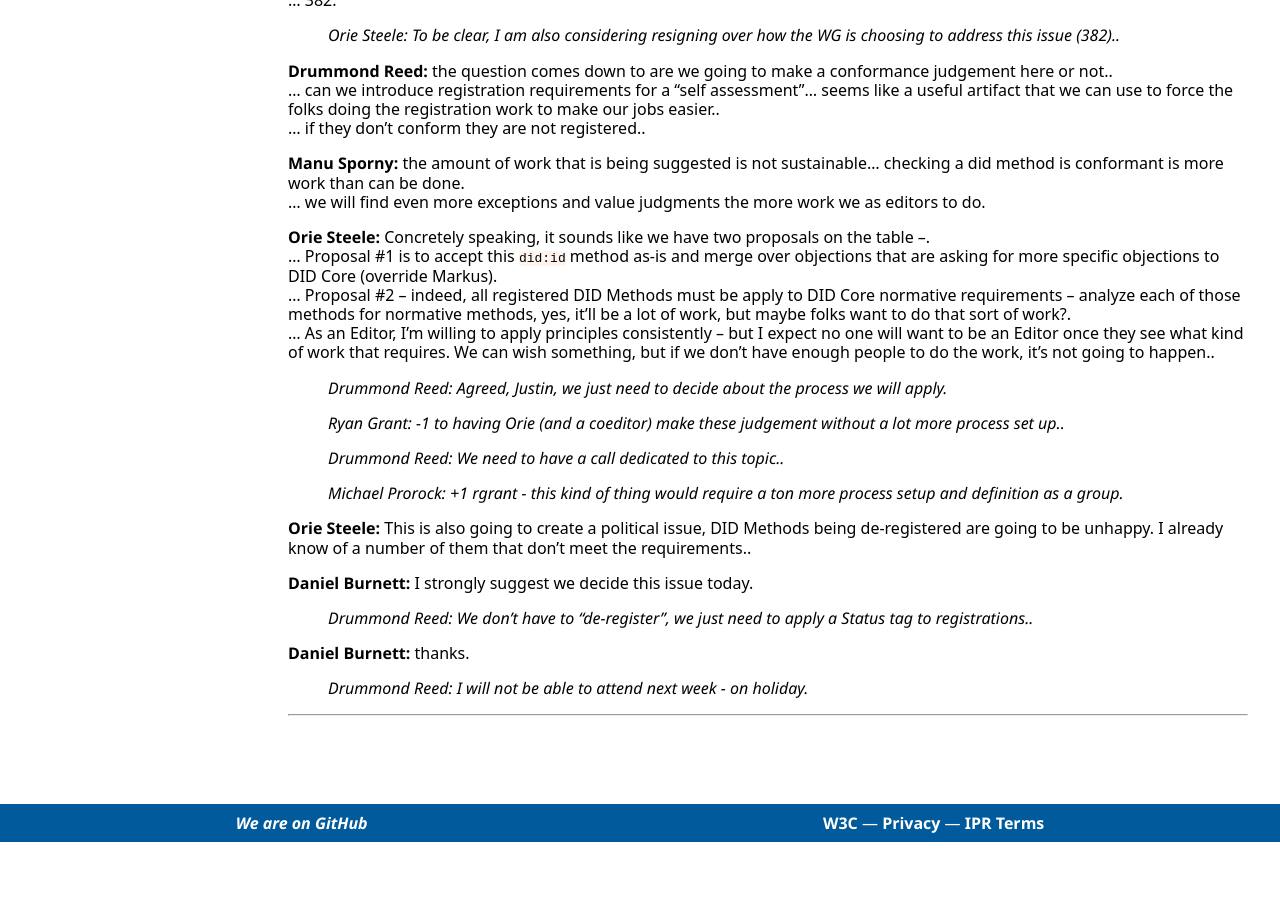
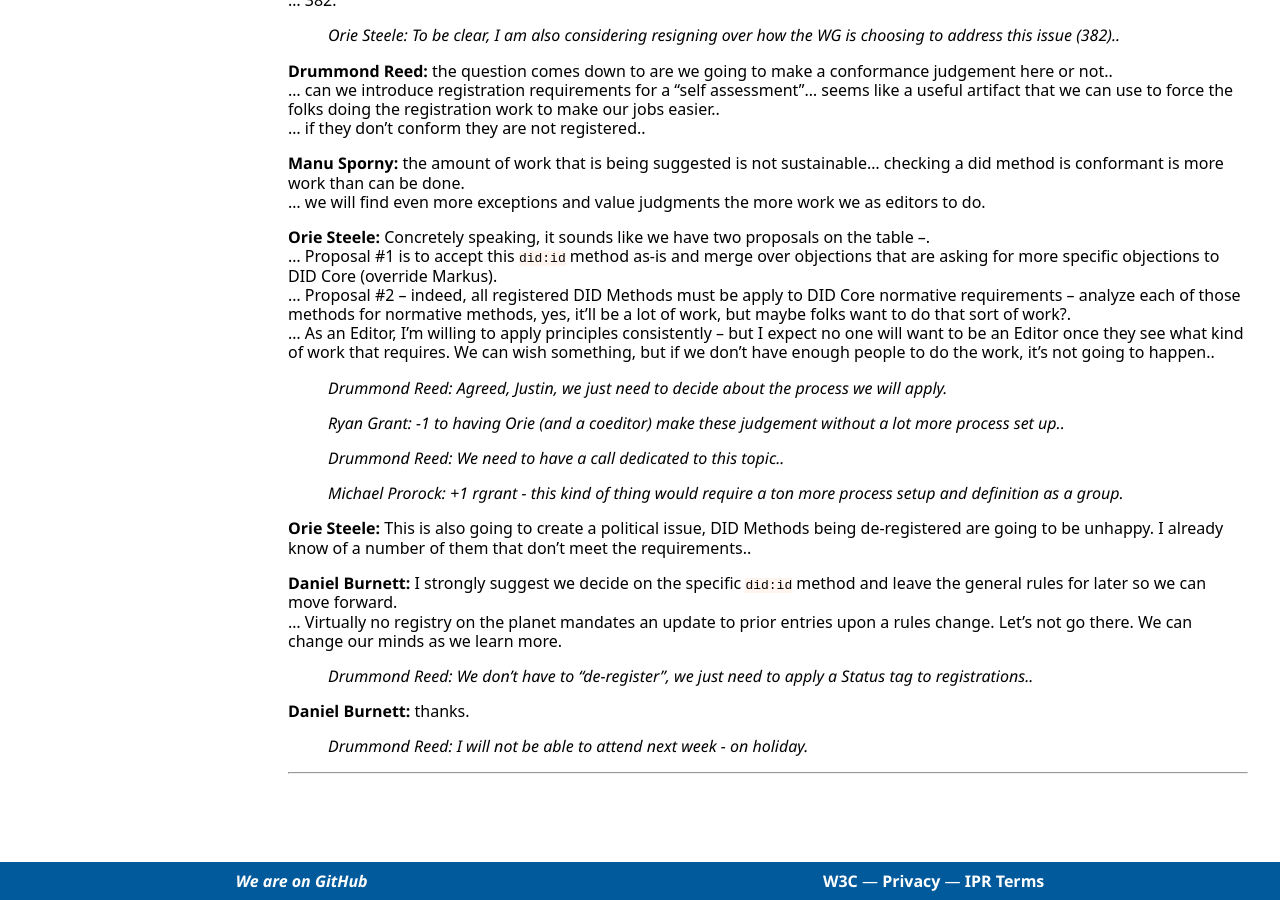
Before and after one commit to w3c/did-wg, a Jekyll site: the page built from _minutes/2021-12-07-did.md, in a window 1280 px wide and 900 px high, scrolled down 6353 px. Built offline with Jekyll 4.4.1, drawn with Linux system fonts in a browser that asks for light colours; some web fonts are replaced; before the commit the page ends 7195 px from its top, so only the background shows below that.

Commit message:
Added Dan's change requests

```diff
--- a/_minutes/2021-12-07-did.md
+++ b/_minutes/2021-12-07-did.md
@@ -460,7 +460,8 @@ _See github issue [did-spec-registries#382](https://github.com/w3c/did-spec-regi
 
 **Orie Steele:** This is also going to create a political issue, DID Methods being de-registered are going to be unhappy. I already know of a number of them that don't meet the requirements..
 
-**Daniel Burnett:** I strongly suggest we decide this issue today.
+**Daniel Burnett:** I strongly suggest we decide on the specific `did:id` method and leave the general rules for later so we can move forward.
+… Virtually no registry on the planet mandates an update to prior entries upon a rules change.  Let's not go there.  We can change our minds as we learn more.
 
 > *Drummond Reed:* We don't have to "de-register", we just need to apply a Status tag to registrations..
 
```
